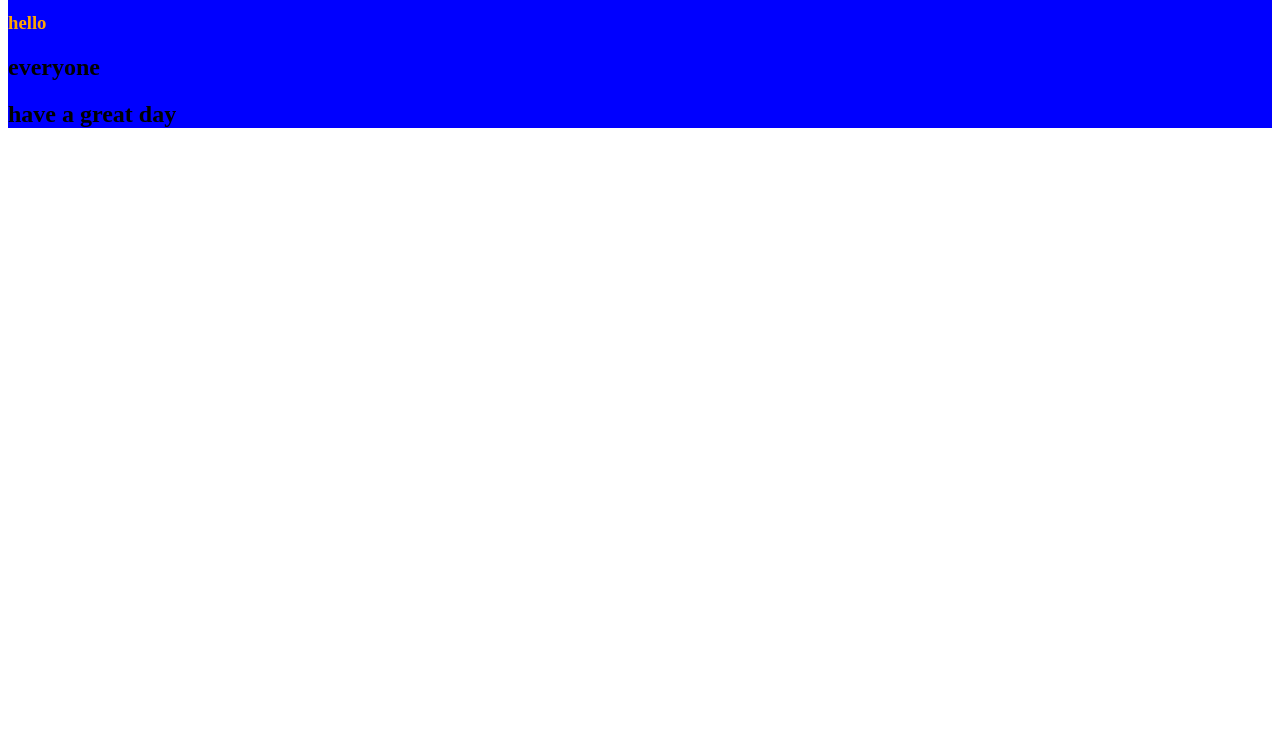
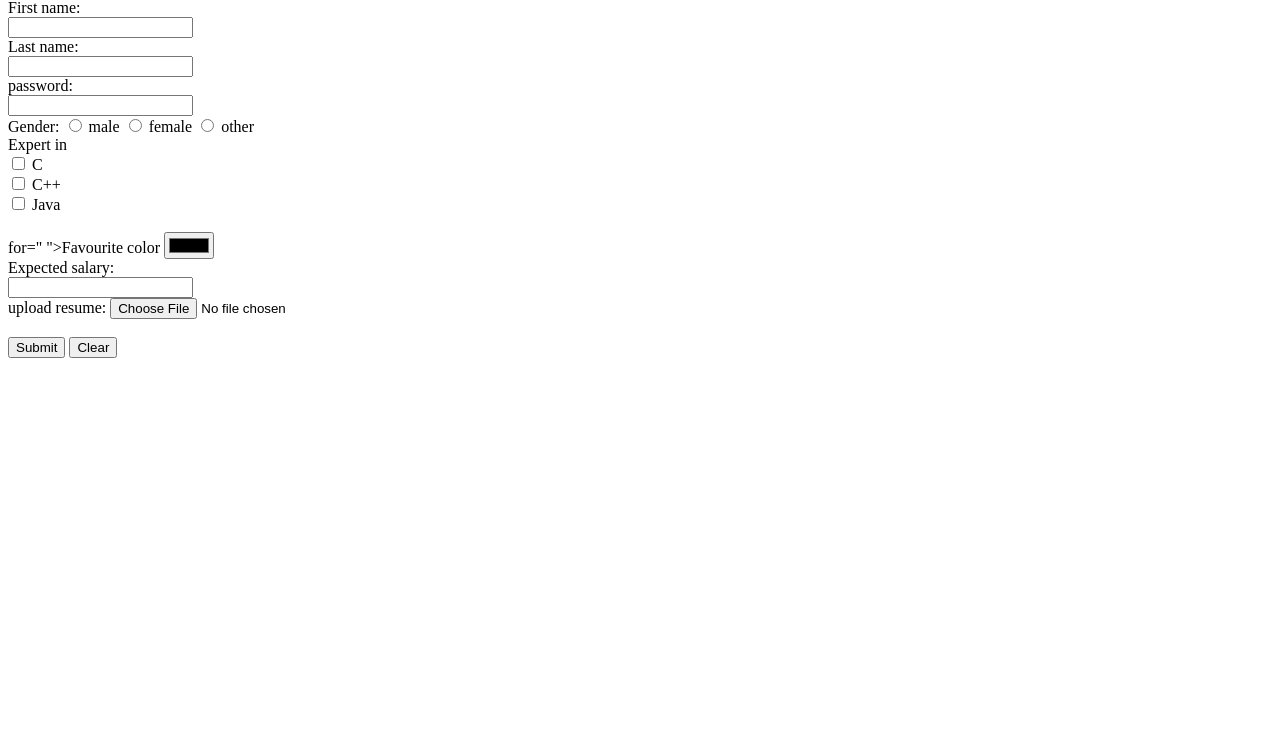
Before and after one commit to sudhi12337/chaitra-madagoudar, a plain HTML site: page index.html in a window 1280 px wide. Shown: the part 68-800 px from the top of the page. Drawn offline with Linux system fonts and the light colour scheme.

Commit message:
Add files via upload

```diff
--- a/index.html
+++ b/index.html
@@ -4,15 +4,64 @@
     <meta charset="UTF-8">
     <meta name="viewport" content="width=device-width, initial-scale=1.0">
     <title>Document</title>
-    <link rel="stylesheet" href="style.css"
 </head>
 <body>
-    <div style="background-color: blue;">
+    <div class="form">
+        <h2>form</h2>
 
-        <h1 style="color: green;">this is inline css</h1>
-        <h3 style="color: orange;">hello</h1>
-        <h2 style="color: black;">everyone</h1>
-        <h2 style="color: black;">have a great day</h1>
+        <label for=" ">First name:<br></label>
+        <input type="text" id="First name">
+
+        <br>
+
+        <label for=" ">Last  name:<br></label>
+        <input type="text" id="Last  name">
+        <br>
+
+        <label for=" ">password:<br></label>
+        <input type="password" id="password">
+        <br>
+
+        <label>Gender:</label>
+
+        <input type="radio" id="male" name="gender" value="male">
+        <label for="male">male</label>
+
+        <input type="radio" id="female" name="gender" value="female">
+        <label for="female">female</label>
+
+        <input type="radio" id="other" name="gender" value="other">
+        <label for="other">other</label><br>
+
+        <label for=" ">Expert in</label><br>
+
+        <input type="checkbox" id="C" name="expert in" value="C">
+        <label for="C">C</label><br>
+
+
+        <input type="checkbox" id="C++" name="expert in" value="C++">
+        <label for="C++">C++</label><br>
+
+        <input type="checkbox" id="Java" name="expert in" value="Java">
+        <label for="Java">Java</label><br>
+
+        <br>
+        <lable> for=" ">Favourite color</label>
+            <input type="color" id="Red" name="Favourite color" value="Red"<br>
+        <br>
+        <lable for=" ">Expected salary:</lable><br>
+        <input type="text" id="Expected salary">
+        <br>
+        <lable for=" ">upload resume:</lable>
+        <input type="file" id="choose File" name="Upload resume" value="Choose File">
+        <lable for="No File Chosen "></lable><br>
+        <br>
+
+
+        <input type="submit" id="Submit" value="Submit">
+        <input type="button" id="Clear" value="Clear">
+
+
 
 
 
--- a/style.css
+++ /dev/null
@@ -1,5 +0,0 @@
-.abc{
-    border-color: antiquewhite;
-    text-align: center;
-    padding: 20px;
-}
```
Also changed, not shown: pratice.html (added, +55 -0 lines).
